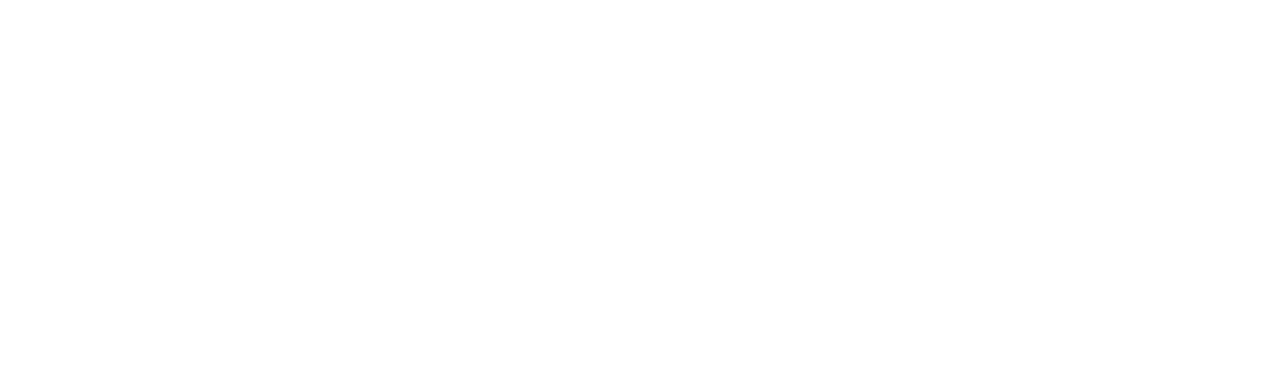
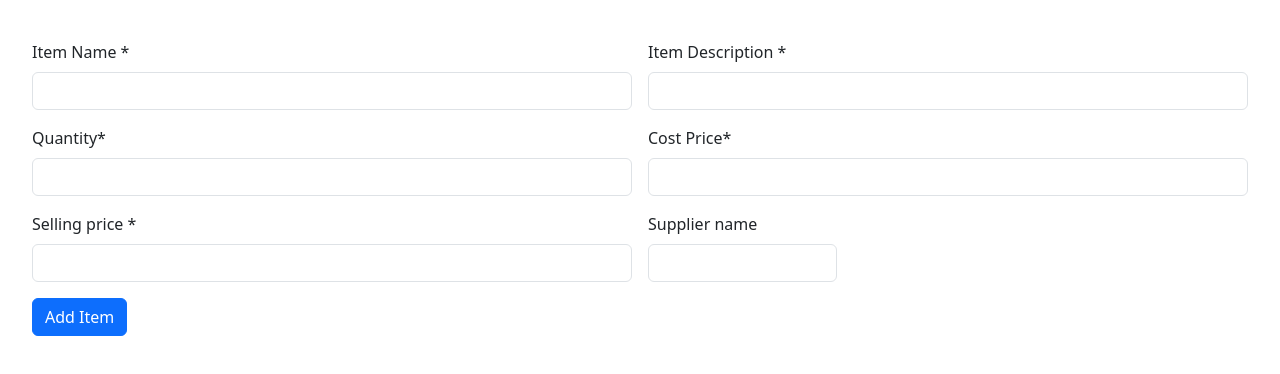
Before and after one commit to alvinwarui29/inventory_pyhton, a React (Create React App) app in the folder frontend/: page /edit-item/1 in a window 1280 px wide. Before the commit this address had no page. Shown: the top 374 px of the page. Built offline with nearby package versions, Linux system fonts and the light colour scheme; no server answers.

Commit message:
Add editing functionality

```diff
--- a/frontend/src/App.js
+++ b/frontend/src/App.js
@@ -1,6 +1,7 @@
 import AddItems from './pages/AddItems';
 import { BrowserRouter as Router, Route, Routes } from 'react-router-dom';
 import AllItems from './pages/AllItems';
+import EditItems from './pages/EditItems';
 
 function App() {
   return (
@@ -8,6 +9,8 @@
         <Routes>
           <Route path="/" element={<AddItems />} />
           <Route path="/all-items" element={<AllItems/>} />
+          <Route path="/edit-item/:id" element={<EditItems/>} />
+
         </Routes>
     </Router>
   );
--- a/frontend/src/pages/AllItems.jsx
+++ b/frontend/src/pages/AllItems.jsx
@@ -18,7 +18,7 @@
 
       const handleEdit = (id) =>{
         ///define edit file
-            navigate(`/${id}`)
+            navigate(`/edit-item/${id}`)
       }
 
       const handleDelete = (id) =>{
--- /dev/null
+++ b/frontend/src/pages/EditItems.jsx
@@ -0,0 +1,130 @@
+import axios from 'axios';
+import React, { useEffect, useState } from 'react'
+import { useNavigate, useParams } from 'react-router-dom';
+
+const EditItems = () => {
+    const [formData, setFormData] = useState({
+        name: '',
+        description: '',
+        image_path:'',
+        quantity: '',
+        cost_price: '',
+        selling_price: '',
+        supplier: '',
+        createdBy:''
+      });
+      const { id } = useParams();
+      const navigate = useNavigate();
+
+      useEffect(() => {
+        axios.get(`http://127.0.0.1:5000/get-item/${id}`)
+          .then(response => {
+            setFormData(response.data);
+          })
+          .catch(error => {
+            console.error('There was an error fetching the item!', error);
+          });
+      }, [id]);
+      const handleChange = (e) => {
+        const { name, value } = e.target;
+        setFormData({
+          ...formData,
+          [name]: value
+        });
+      };
+
+      const handleSubmit = (e) => {
+        e.preventDefault();
+        axios.patch(`http://127.0.0.1:5000/update-item/${id}`, formData)
+          .then(response => {
+            console.log(response.data);
+            alert('Item updated successfully!');
+            navigate("/all-items")
+          })
+          .catch(error => {
+            console.error('There was an error adding the item!', error);
+          });
+      };
+
+  return (
+    <form className="row g-3 m-4" onSubmit={handleSubmit}>
+    <div className="col-md-6">
+      <label htmlFor="inputEmail4" className="form-label">Item Name *</label>
+      <input
+        type="text"
+        className="form-control"
+        name="name"
+        id="inputEmail4"
+        value={formData.name}
+        onChange={handleChange}
+        required
+      />
+    </div>
+    <div className="col-md-6">
+      <label htmlFor="inputPassword4" className="form-label">Item Description *</label>
+      <input
+        type="text"
+        className="form-control"
+        name="description"
+        id="inputPassword4"
+        value={formData.description}
+        onChange={handleChange}
+        required
+      />
+    </div>
+    <div className="col-md-6">
+      <label htmlFor="inputAddress" className="form-label">Quantity*</label>
+      <input
+        type="number"
+        className="form-control"
+        name="quantity"
+        id="inputAddress"
+        value={formData.quantity}
+        onChange={handleChange}
+        required
+      />
+    </div>
+    <div className="col-md-6">
+      <label htmlFor="inputAddress2" className="form-label">Cost Price*</label>
+      <input
+        type="number"
+        className="form-control"
+        id="inputAddress2"
+        name="costPrice"
+        value={formData.cost_price}
+        onChange={handleChange}
+        required
+      />
+    </div>
+    <div className="col-md-6">
+      <label htmlFor="inputCity" className="form-label">Selling price *</label>
+      <input
+        type="number"
+        className="form-control"
+        id="inputCity"
+        name="selling_price"
+        value={formData.selling_price}
+        onChange={handleChange}
+        required
+      />
+    </div>
+    <div className="col-md-2">
+      <label htmlFor="inputZip" className="form-label">Supplier name</label>
+      <input
+        type="text"
+        className="form-control"
+        name="supplier"
+        id="inputZip"
+        value={formData.supplier}
+        onChange={handleChange}
+        required
+      />
+    </div>
+    <div className="col-12">
+      <button type="submit" className="btn btn-primary">Add Item</button>
+    </div>
+  </form>
+  )
+}
+
+export default EditItems
```
Also changed, not shown: 1 other file (tests, documents, lock files or other folders).
